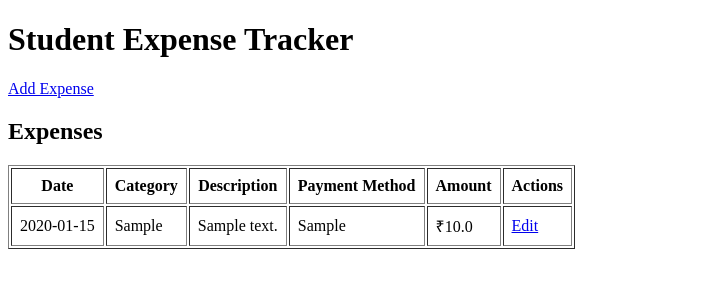
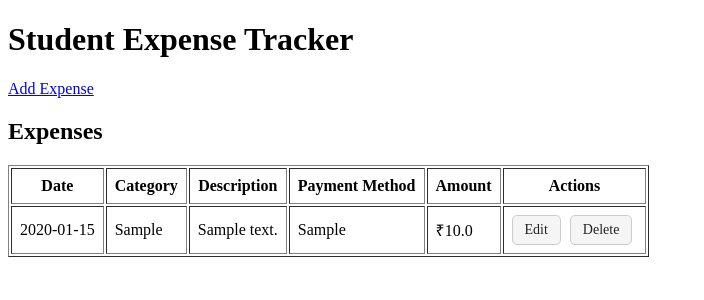
Before and after one commit to yashi-dev21/Student-Expense-Tracker, a Flask app: page / in a window 1280 px wide. Shown: the top 300 px of the page, without its empty margins (0-704 px from the left). Run offline with Flask 3, Linux system fonts and the light colour scheme; tables that the repository leaves empty hold one stand-in row (values such as "Sample post").

Commit message:
Complete expense CRUD functionality

```diff
--- a/app/routes.py
+++ b/app/routes.py
@@ -14,7 +14,7 @@ def home():
 
     return render_template("index.html", expenses=expenses)
 
-
+# Add a new expense
 @main.route("/add", methods=["GET", "POST"])
 def add_expense():
     if request.method == "POST":
@@ -48,6 +48,8 @@ def add_expense():
 
     return render_template("add_expense.html")
 @main.route("/edit/<int:expense_id>", methods=["GET", "POST"])
+
+# Edit an expense
 def edit_expense(expense_id):
     connection = get_db_connection()
 
@@ -95,3 +97,18 @@ def edit_expense(expense_id):
     connection.close()
 
     return render_template("edit_expense.html", expense=expense)
+
+# Delete an expense
+@main.route("/delete/<int:expense_id>", methods=["POST"])
+def delete_expense(expense_id):
+    connection = get_db_connection()
+
+    connection.execute(
+        "DELETE FROM expenses WHERE id = ?",
+        (expense_id,),
+    )
+
+    connection.commit()
+    connection.close()
+
+    return redirect(url_for("main.home"))
--- /dev/null
+++ b/app/static/style.css
@@ -0,0 +1,34 @@
+.actions {
+    white-space: nowrap;
+}
+
+.action-btn {
+    display: inline-block;
+    padding: 6px 12px;
+    margin-right: 5px;
+    border: 1px solid #ccc;
+    border-radius: 5px;
+    font-size: 14px;
+    font-family: inherit;
+    text-decoration: none;
+    cursor: pointer;
+    box-sizing: border-box;
+}
+
+.edit-btn {
+    background: #f5f5f5;
+    color: #222;
+}
+
+.edit-btn:hover {
+    background: #e8e8e8;
+}
+
+.delete-btn {
+    background: #f5f5f5;
+    color: #222;
+}
+
+.delete-btn:hover {
+    background: #e8e8e8;
+}
--- a/app/templates/index.html
+++ b/app/templates/index.html
@@ -4,6 +4,10 @@
     <meta charset="UTF-8">
     <meta name="viewport" content="width=device-width, initial-scale=1.0">
     <title>Student Expense Tracker</title>
+    <link
+        rel="stylesheet"
+        href="{{ url_for('static', filename='style.css') }}"
+    >
 </head>
 <body>
 
@@ -31,10 +35,24 @@
                 <td>{{ expense["description"] }}</td>
                 <td>{{ expense["payment_method"] }}</td>
                 <td>₹{{ expense["amount"] }}</td>
-                <td>
-                    <a href="{{ url_for('main.edit_expense', expense_id=expense['id']) }}">
+                <td class="actions">
+                    <a
+                        href="{{ url_for('main.edit_expense', expense_id=expense['id']) }}"
+                        class="action-btn edit-btn"
+                    >
                         Edit
                     </a>
+
+                    <form
+                        action="{{ url_for('main.delete_expense', expense_id=expense['id']) }}"
+                        method="POST"
+                        style="display: inline;"
+                        onsubmit="return confirm('Are you sure you want to delete this expense?');"
+                    >
+                        <button type="submit" class="action-btn delete-btn">
+                            Delete
+                        </button>
+                    </form>
                 </td>
             </tr>
             {% endfor %}
```
